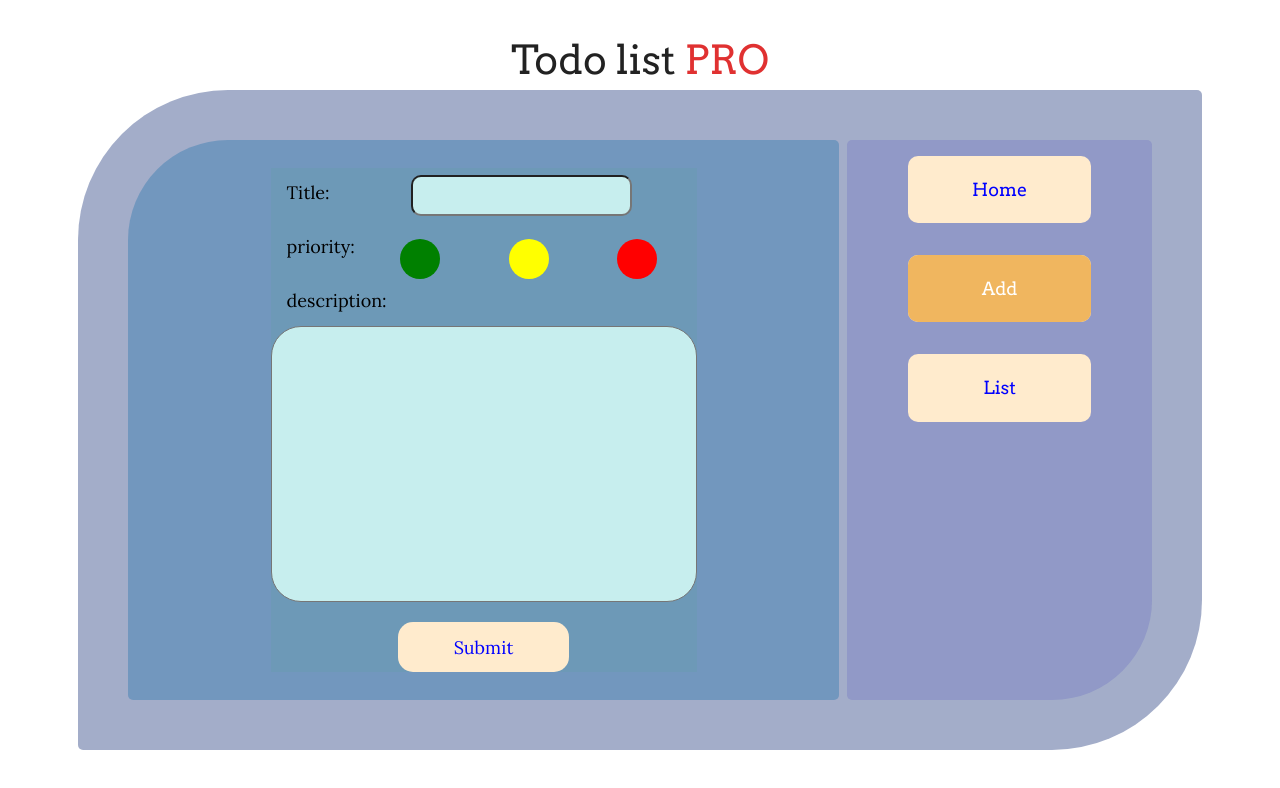
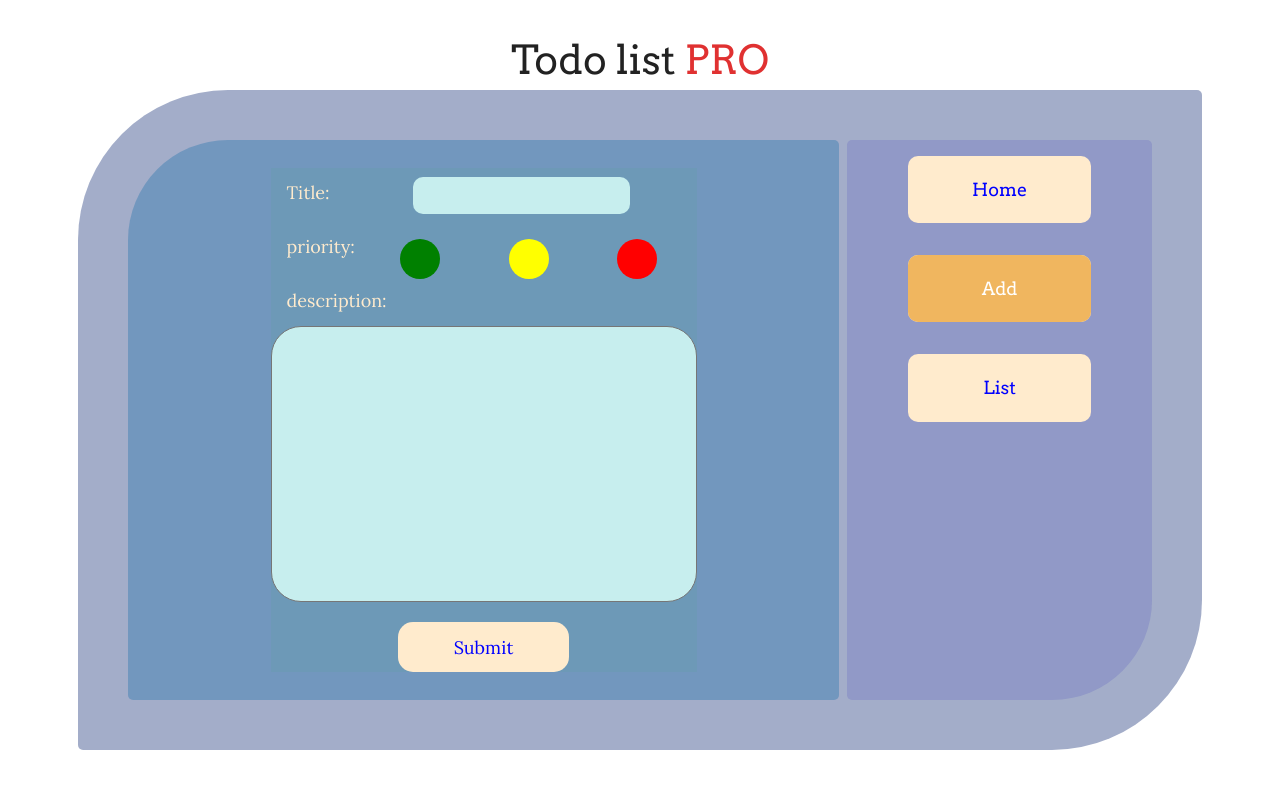
Before and after one commit to sinaGh-cyber/todo-list, a React (Create React App) app: page /add in a window 1280 px wide. Shown: the top 788 px of the page. Built offline with nearby package versions, Linux system fonts and the light colour scheme.

Commit message:
fomes ui ready2

```diff
--- a/src/pages/addProduct.module.css
+++ b/src/pages/addProduct.module.css
@@ -31,12 +31,14 @@ form div {
   background-color: rgb(199, 238, 238);
   border-radius: 10px;
   outline: none;
+  border: none;
 }
 
 label,
 input,
 textarea {
   font-family: 'Lora', serif;
+  color: blanchedalmond;
 }
 
 label {
```
